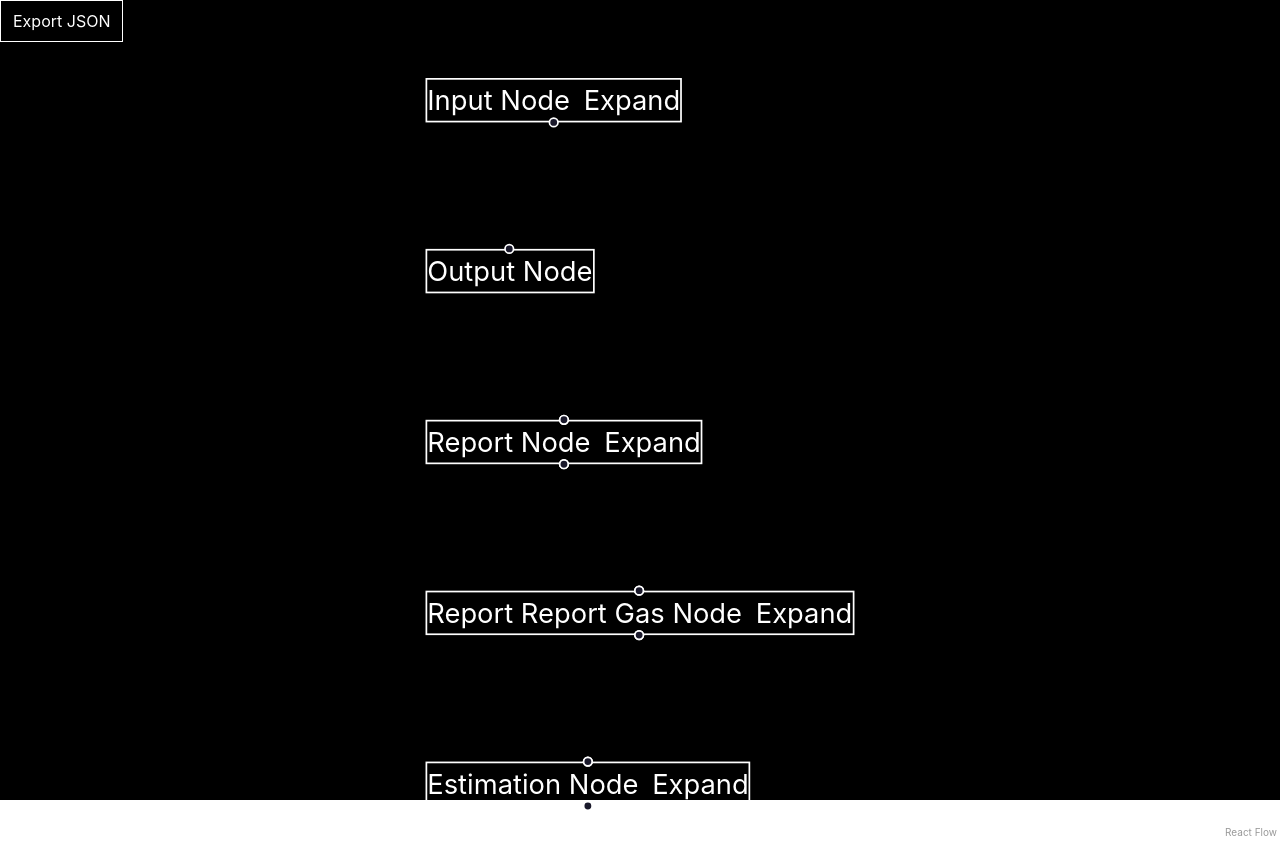
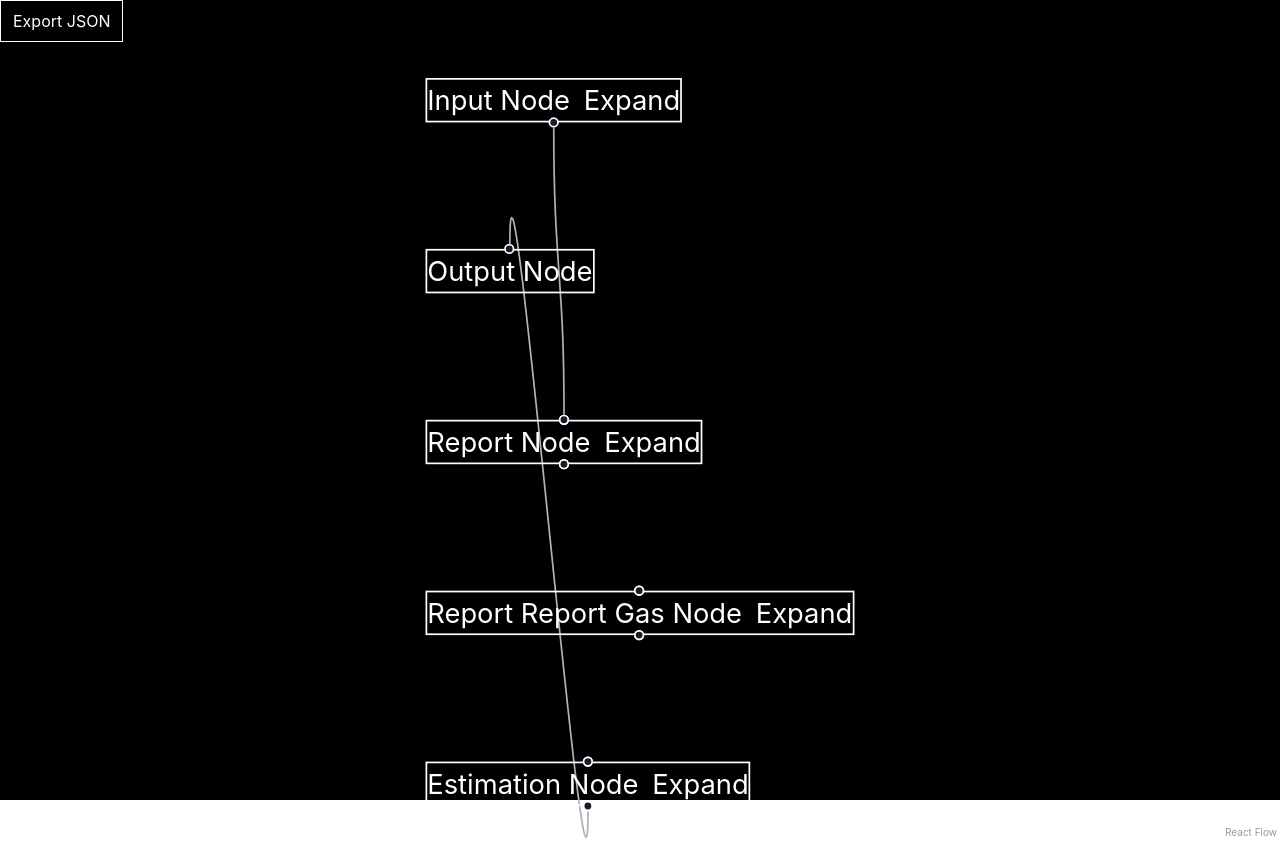
Before and after one commit to sachinNishalka/react-flow-vern, a React (Vite) app: page / in a window 1280 px wide. Built offline with nearby package versions, Linux system fonts and the light colour scheme.

Commit message:
started nodes re redndering

```diff
--- a/src/App.jsx
+++ b/src/App.jsx
@@ -58,8 +58,10 @@ export const initialNodes = [
 // const initialEdges = [{ id: "n1-n2", source: "n1", target: "n2" }];
 
 export default function App() {
-  const [nodes, setNodes] = useState(initialNodes);
-  const [edges, setEdges] = useState([]);
+  const { nodes: sampledataNodes, edges: sampledataEdges } =
+    convertToNodesEdges(sampleData);
+  const [nodes, setNodes] = useState(sampledataNodes || initialNodes);
+  const [edges, setEdges] = useState(sampledataEdges || []);
 
   const onNodesChange = useCallback(
     (changes) =>
--- a/src/helpers/convertNodesEdges.js
+++ b/src/helpers/convertNodesEdges.js
@@ -2,7 +2,6 @@ import { customNodeIdGeneration } from "./customNodeIdGeneration";
 
 export function convertToNodesEdges(nodesEdges) {
   const nodes = [];
-  const edges = convertToEdges(nodesEdges);
 
   //   here we are creating the nodes for incomming data
   nodesEdges.map((node, i) => {
@@ -21,6 +20,7 @@ export function convertToNodesEdges(nodesEdges) {
     });
   });
 
+  const edges = convertToEdges(nodesEdges);
   return { nodes, edges };
 }
 
```
